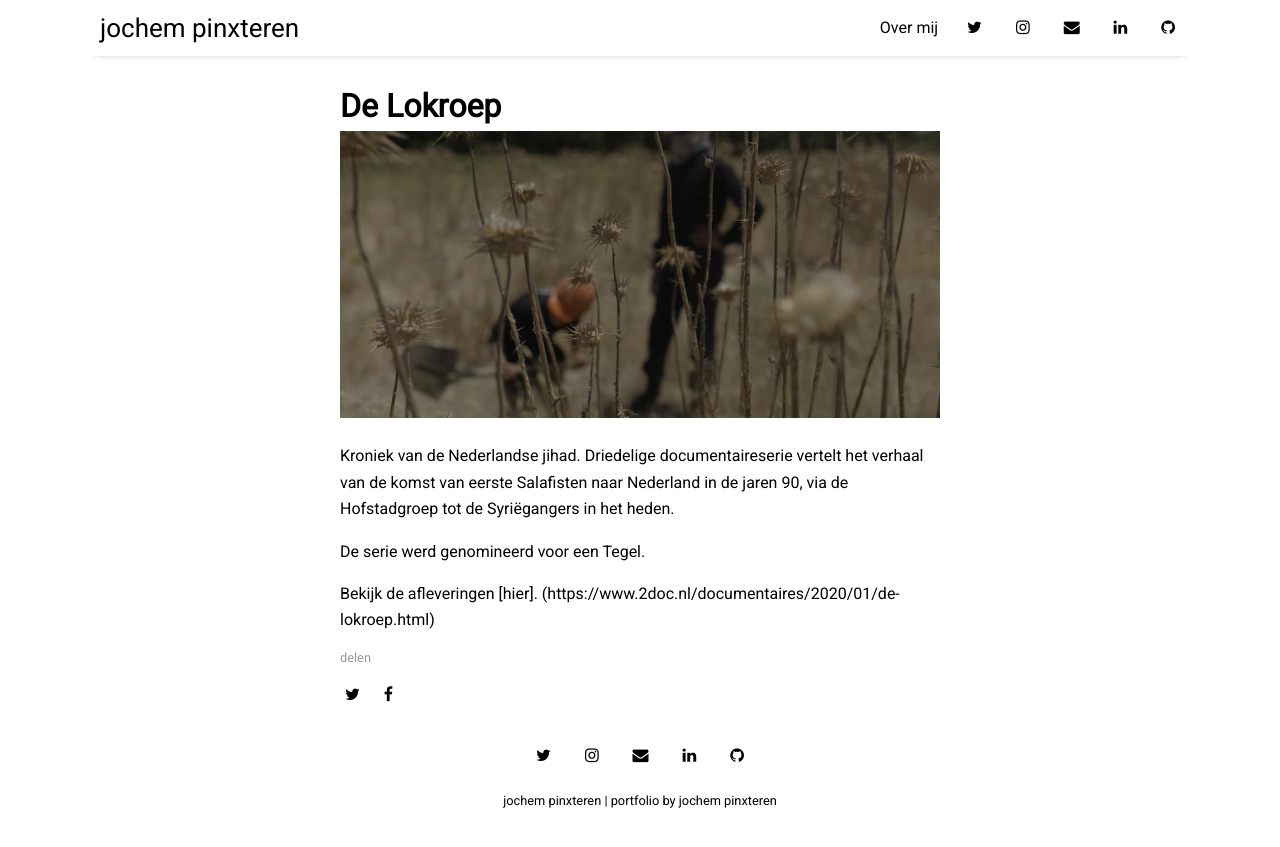
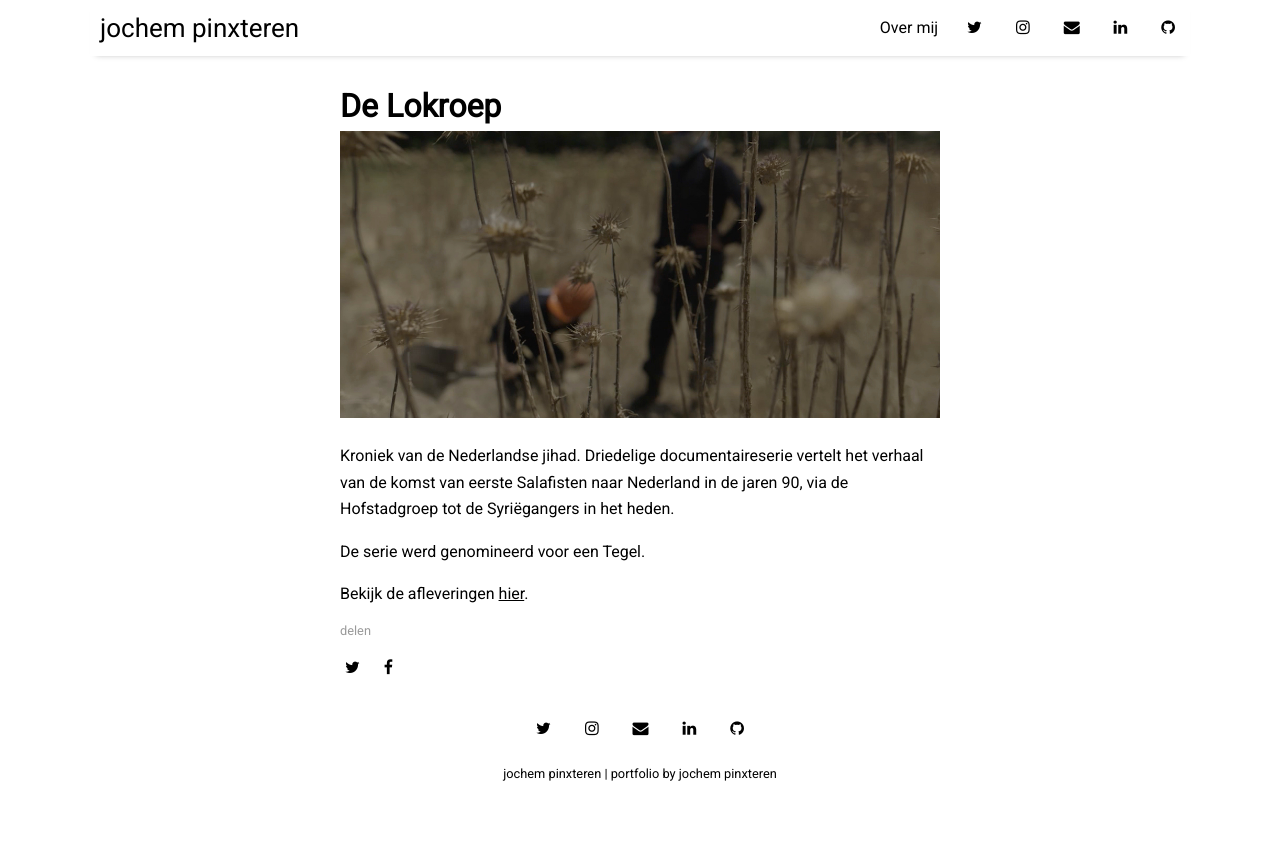
Before and after one commit to jpinxteren/portfolio, a Jekyll site: the page built from _posts/2016-04-04-lokroep.md, in a window 1280 px wide. Shown: the top 847 px of the page. Built offline with Jekyll 4.4.1, drawn with Linux system fonts in a browser that asks for light colours; nearby versions of some CDN libraries.

Commit message:
typefout

```diff
--- a/_posts/2016-04-04-lokroep.md
+++ b/_posts/2016-04-04-lokroep.md
@@ -11,4 +11,4 @@ Kroniek van de Nederlandse jihad. Driedelige documentaireserie vertelt het verha
 
 De serie werd genomineerd voor een Tegel.
 
-Bekijk de afleveringen [hier]. (https://www.2doc.nl/documentaires/2020/01/de-lokroep.html)
+Bekijk de afleveringen [hier](https://www.2doc.nl/documentaires/2020/01/de-lokroep.html).
```
Also changed, not shown: _posts/2017-01-01-schaduw-wk.md (+1 -1 lines).
